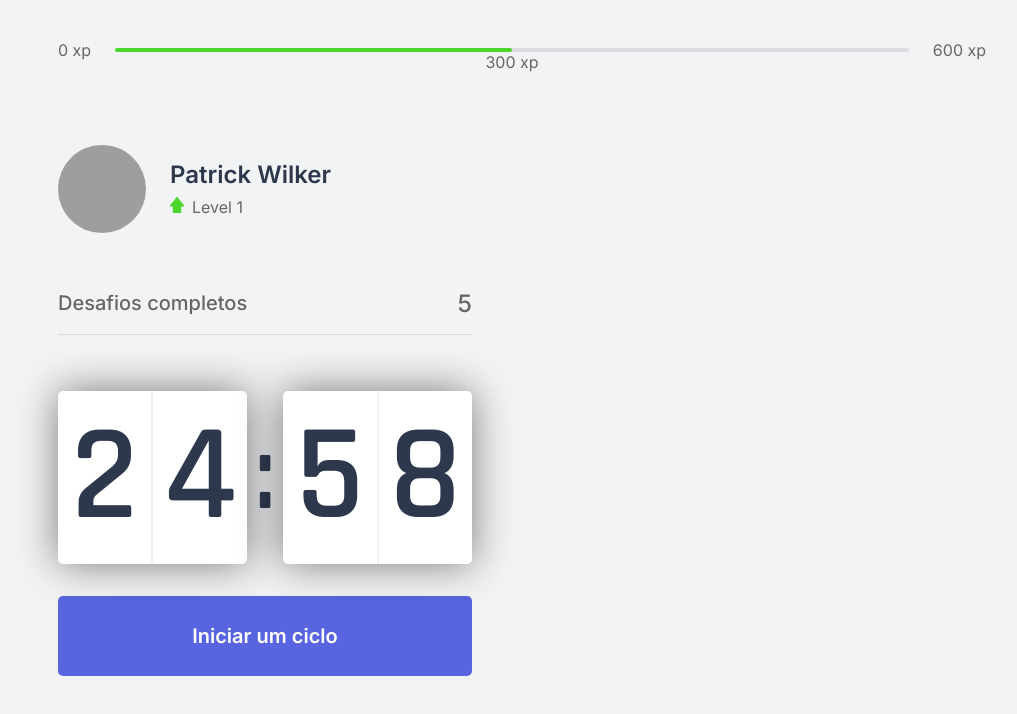
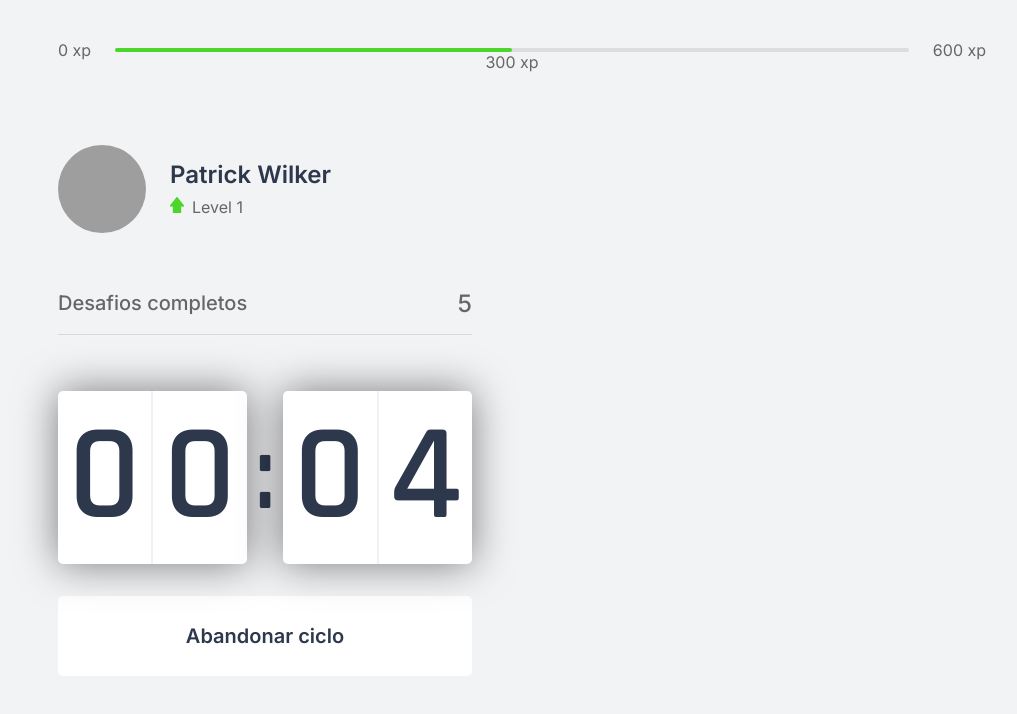
Before and after one commit to Patrick-Wilker/pomodoro, a Next.js app: page / in a window 1280 px wide. Both pictures are taken after a click on the button "Iniciar um ciclo". Shown: the top 714 px of the page, without its empty margins (118-1135 px from the left). Built offline with nearby package versions, Linux system fonts and the light colour scheme; grey boxes are pictures that could not be loaded.

Commit message:
Finalize countdown styling

```diff
--- a/src/components/CountDown.tsx
+++ b/src/components/CountDown.tsx
@@ -1,9 +1,12 @@
 import { useState, useEffect } from 'react'
 import styles from '../styles/components/CountDown.module.css'
 
+let countdownTimeout: NodeJS.Timeout
+
 export function CountDown(){
-    const [time, setTime] = useState(25 * 60);
-    const [active, setActive] = useState(false);
+    const [time, setTime] = useState(0.1 * 60);
+    const [isActive, setIsActive] = useState(false);
+    const [hasFinished, setHasFinished] = useState(false)
 
     const minutes = Math.floor(time / 60);
     const seconds = time % 60;
@@ -12,16 +15,25 @@
     const [secondLeft, secondRight] = String(seconds).padStart(2, '0').split('');
 
     function startCountDown(){
-        setActive(true)
+        setIsActive(true)
+    }
+
+    function resetCountDown(){
+        clearTimeout(countdownTimeout)
+        setIsActive(false)
+        setTime(0.1 * 60)
     }
 
     useEffect(()=>{
-        if(active && time > 0){
-            setTimeout(()=>{
+        if(isActive && time > 0){
+            countdownTimeout = setTimeout(()=>{
                 setTime(time - 1);
             }, 1000)
+        }else if(isActive && time == 0){
+            setHasFinished(true)
+            setIsActive(false)
         }
-    }, [active, time])
+    }, [isActive, time])
 
     return(
         <div>
@@ -37,6 +49,26 @@
                 </div>
             </div>
 
+            {hasFinished ?
+                (
+                    <button
+                    disabled
+                    className={styles.countdownButton}
+                >
+                    Ciclo encerrado
+                </button>
+                )
+            : (
+                <>
+                { isActive ? (
+                    <button
+                        type="button"
+                        className={`${styles.countdownButton} ${styles.countdownButtonActive}`}
+                        onClick={resetCountDown}
+                    >
+                        Abandonar ciclo
+                    </button>
+                ):(
                     <button
                         type="button"
                         className={styles.countdownButton}
@@ -44,6 +76,13 @@
                     >
                         Iniciar um ciclo
                     </button>
+                )}
+                </>
+            )}
+
+
+
+
         </div>
     )
 }
--- a/src/styles/components/CountDown.module.css
+++ b/src/styles/components/CountDown.module.css
@@ -59,6 +59,22 @@
     transition: background-color 0.2s ;
 }
 
-.countdownButton:hover{
+.countdownButton:not(:disabled):hover{
     background: var(--blue-dark);
 }
+
+.countdownButtonActive{
+    background: var(--white);
+    color: var(--title);
+}
+
+.countdownButtonActive:not(:disabled):hover{
+    background: var(--red);
+    color: var(--white);
+}
+
+.countdownButton:disabled{
+    background: var(--white);
+    color: var(--text);
+    cursor: not-allowed;
+}
```
Lines whose indentation alone changed are shown as unchanged.
